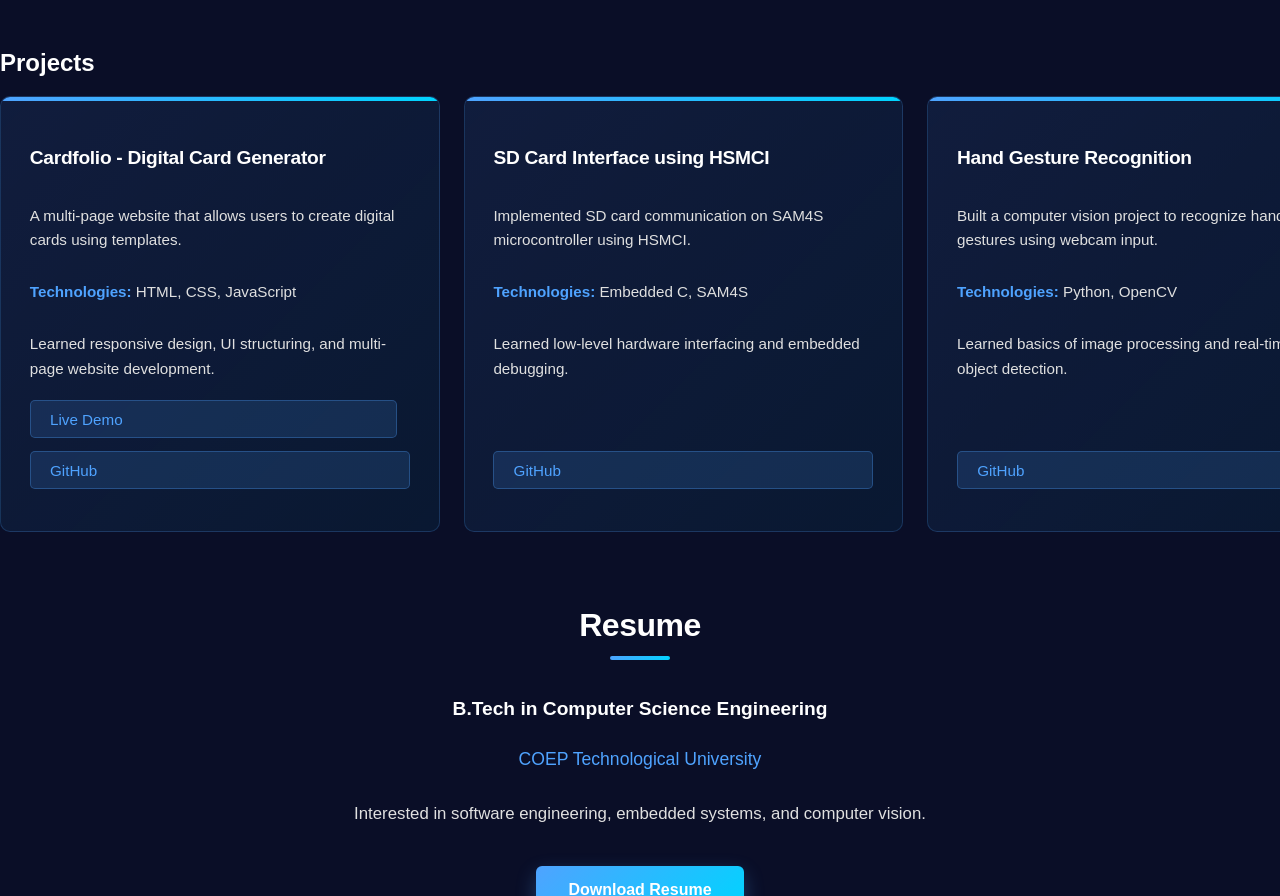
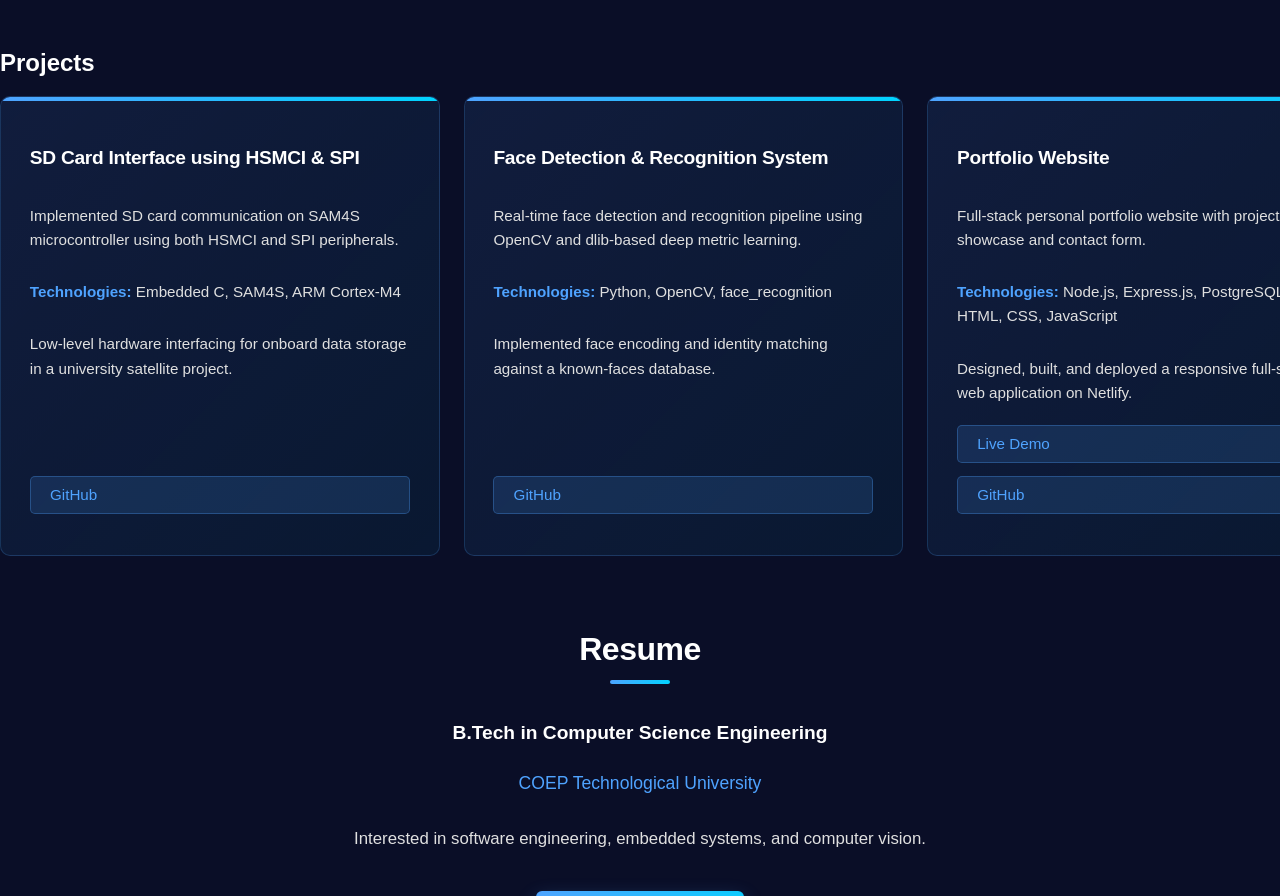
Before and after one commit to SamrudhiB/portfolio, a plain HTML site: page frontend/index.html in a window 1280 px wide. Shown: the part 2061-2957 px from the top of the page. Drawn offline with Linux system fonts and the light colour scheme.

Commit message:
Updated project section

```diff
--- a/frontend/index.html
+++ b/frontend/index.html
@@ -182,6 +182,149 @@
 
       <div class="project-card">
 
+        <h3>SD Card Interface using HSMCI & SPI</h3>
+
+        <p>
+          Implemented SD card communication on SAM4S microcontroller
+          using both HSMCI and SPI peripherals.
+        </p>
+
+        <p>
+          <strong>Technologies:</strong>
+          Embedded C, SAM4S, ARM Cortex-M4
+        </p>
+
+        <p>
+          Low-level hardware interfacing for onboard data storage
+          in a university satellite project.
+        </p>
+
+        <a href="#">
+          GitHub
+        </a>
+
+      </div>
+
+      <!-- ===== PROJECT CARD 2 ===== -->
+
+      <div class="project-card">
+
+        <h3>Face Detection & Recognition System</h3>
+
+        <p>
+          Real-time face detection and recognition pipeline
+          using OpenCV and dlib-based deep metric learning.
+        </p>
+
+        <p>
+          <strong>Technologies:</strong>
+          Python, OpenCV, face_recognition
+        </p>
+
+        <p>
+          Implemented face encoding and identity matching
+          against a known-faces database.
+        </p>
+
+        <a href="#">
+          GitHub
+        </a>
+
+      </div>
+
+      <!-- ===== PROJECT CARD 3 ===== -->
+
+      <div class="project-card">
+
+        <h3>Portfolio Website</h3>
+
+        <p>
+          Full-stack personal portfolio website
+          with project showcase and contact form.
+        </p>
+
+        <p>
+          <strong>Technologies:</strong>
+          Node.js, Express.js, PostgreSQL, HTML, CSS, JavaScript
+        </p>
+
+        <p>
+          Designed, built, and deployed a responsive
+          full-stack web application on Netlify.
+        </p>
+
+        <a href="https://samrudhibadakh.netlify.app" target="_blank">
+          Live Demo
+        </a>
+
+        <a href="#">
+          GitHub
+        </a>
+
+      </div>
+
+      <!-- ===== PROJECT CARD 4 ===== -->
+
+      <div class="project-card">
+
+        <h3>Three.js CSAT Website</h3>
+
+        <p>
+          Interactive 3D website for the university
+          satellite club built with Three.js.
+        </p>
+
+        <p>
+          <strong>Technologies:</strong>
+          Three.js, JavaScript, HTML, CSS
+        </p>
+
+        <p>
+          Implemented custom 3D scene management,
+          camera controls, and animations.
+        </p>
+
+        <a href="#">
+          Live Demo
+        </a>
+
+        <a href="#">
+          GitHub
+        </a>
+
+      </div>
+
+      <!-- ===== PROJECT CARD 5 ===== -->
+
+      <div class="project-card">
+
+        <h3>Todo REST API</h3>
+
+        <p>
+          RESTful task management API with full CRUD operations
+          and auto-generated Swagger documentation.
+        </p>
+
+        <p>
+          <strong>Technologies:</strong>
+          Python, FastAPI, Pydantic
+        </p>
+
+        <p>
+          Hands-on experience with REST design,
+          HTTP methods, and Python async patterns.
+        </p>
+
+        <a href="#">
+          GitHub
+        </a>
+
+      </div>
+
+      <!-- ===== PROJECT CARD 6 ===== -->
+
+      <div class="project-card">
+
         <h3>Cardfolio - Digital Card Generator</h3>
 
         <p>
@@ -202,114 +345,6 @@
         <a href="#">
           Live Demo
         </a>
-
-        <a href="#">
-          GitHub
-        </a>
-
-      </div>
-
-      <!-- ===== PROJECT CARD 2 ===== -->
-
-      <div class="project-card">
-
-        <h3>SD Card Interface using HSMCI</h3>
-
-        <p>
-          Implemented SD card communication
-          on SAM4S microcontroller using HSMCI.
-        </p>
-
-        <p>
-          <strong>Technologies:</strong>
-          Embedded C, SAM4S
-        </p>
-
-        <p>
-          Learned low-level hardware interfacing
-          and embedded debugging.
-        </p>
-
-        <a href="#">
-          GitHub
-        </a>
-
-      </div>
-
-      <!-- ===== PROJECT CARD 3 ===== -->
-
-      <div class="project-card">
-
-        <h3>Hand Gesture Recognition</h3>
-
-        <p>
-          Built a computer vision project
-          to recognize hand gestures using webcam input.
-        </p>
-
-        <p>
-          <strong>Technologies:</strong>
-          Python, OpenCV
-        </p>
-
-        <p>
-          Learned basics of image processing
-          and real-time object detection.
-        </p>
-
-        <a href="#">
-          GitHub
-        </a>
-
-      </div>
-
-      <!-- ===== PROJECT CARD 4 ===== -->
-
-      <div class="project-card">
-
-        <h3>Hand Gesture Recognition</h3>
-
-        <p>
-          Built a computer vision project
-          to recognize hand gestures using webcam input.
-        </p>
-
-        <p>
-          <strong>Technologies:</strong>
-          Python, OpenCV
-        </p>
-
-        <p>
-          Learned basics of image processing
-          and real-time object detection.
-        </p>
-
-        <a href="#">
-          GitHub
-        </a>
-
-      </div>
-
-      <!-- ===== PROJECT CARD 5 ===== -->
-
-      <div class="project-card">
-
-        <h3>Hand Gesture Recognition</h3>
-
-        <p>
-          Built a computer vision project
-          to recognize hand gestures using webcam input.
-        </p>
-
-        <p>
-          <strong>Technologies:</strong>
-          Python, OpenCV
-        </p>
-
-        <p>
-          Learned basics of image processing
-          and real-time object detection.
-        </p>
 
         <a href="#">
           GitHub
```
